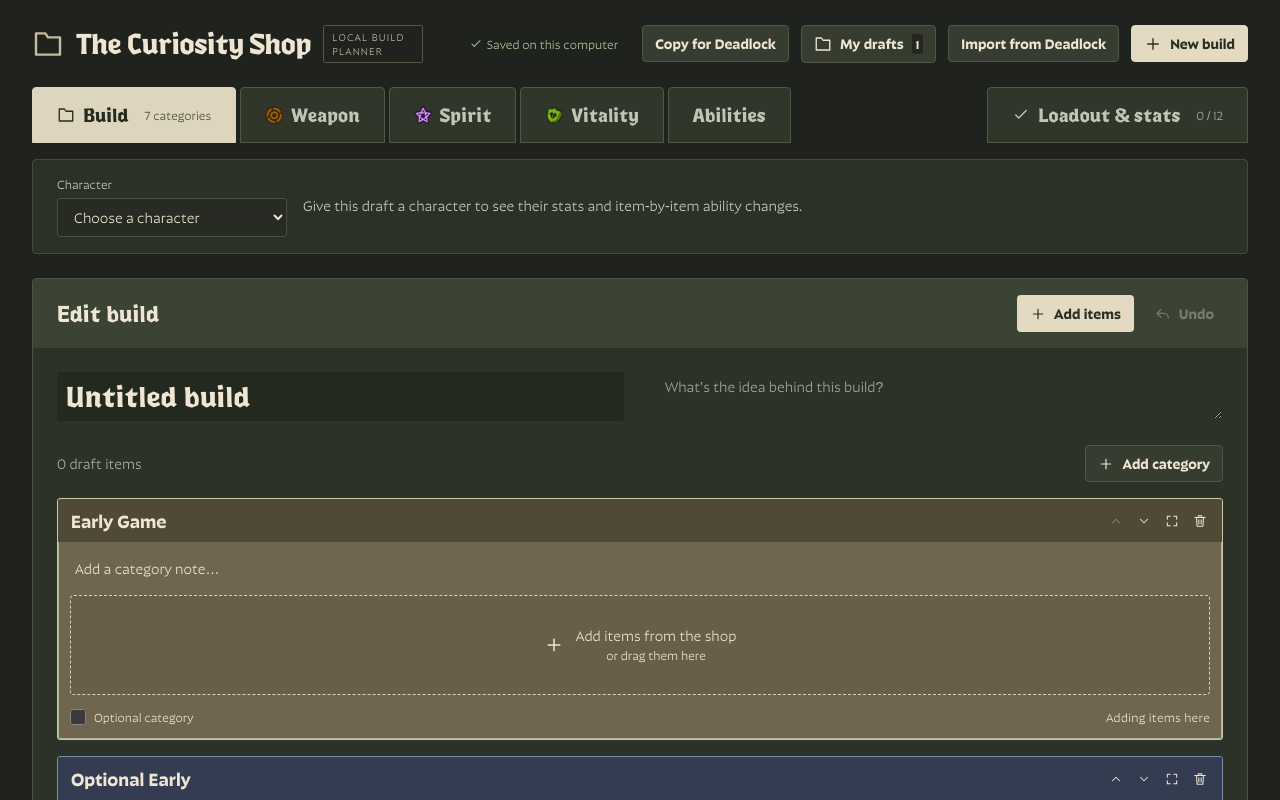
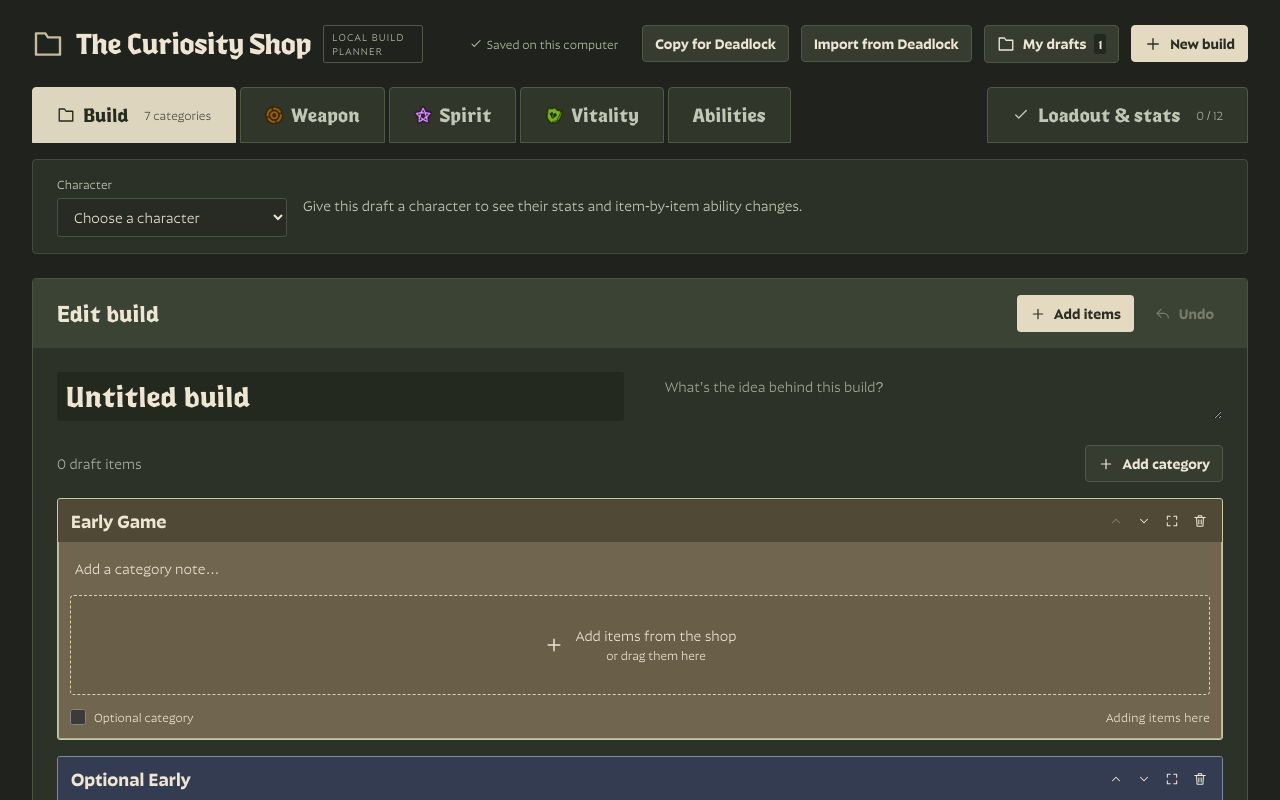
Before and after one commit to Silver-e/Deadlock-Build-Maker, a React (Vite) app: page / in a window 1280 px wide. Shown: the top 800 px of the page. Built offline with nearby package versions, Linux system fonts and the light colour scheme.

Commit message:
Keep import and export beside draft actions

```diff
--- a/src/main.jsx
+++ b/src/main.jsx
@@ -438,11 +438,11 @@ function App() {
             {saved ? "Saved on this computer" : "Not saved"}
           </span>
           <GameExport draft={draft} />
+          <GameImport onImport={newDraft} />
           <button onClick={() => setLibrary(!library)} aria-expanded={library}>
             <Icon name="folder" />
             My drafts <span className="count">{drafts.length}</span>
           </button>
-          <GameImport onImport={newDraft} />
           <button className="cream-button" onClick={() => newDraft()}>
             <Icon name="plus" />
             New build
```
